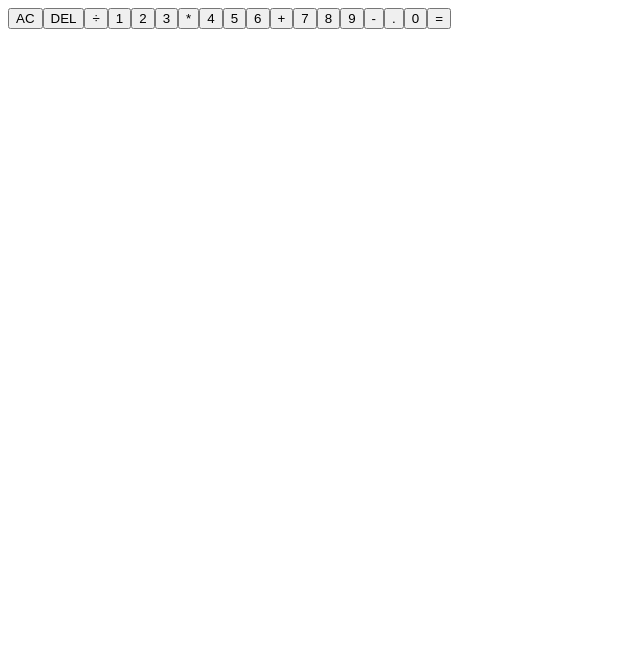
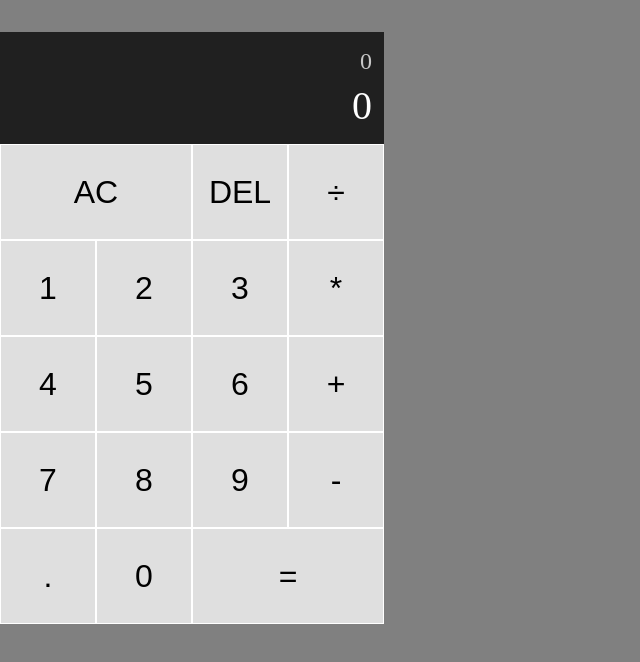
Before and after one commit to RussellShire/react-calculator, a React (Create React App) app: page / in a window 1280 px wide. Shown: the top 662 px of the page, without its empty margins (0-640 px from the left). Built offline with nearby package versions, Linux system fonts and the light colour scheme.

Commit message:
Add functionality

```diff
--- a/src/App.js
+++ b/src/App.js
@@ -1,27 +1,46 @@
+import "./styles.css";
+import { useState } from 'react';
+
 function App() {
+  const [calc, setCalc] = useState('');
+  const [result, setResult] = useState('');
+
+  const ops = ['÷', '*', '+', '-', '.'];
+
+  const updateCalc = value => {
+    if(
+      (ops.includes(value) && calc === '') ||
+      (ops.includes(value) && ops.includes(calc.slice(-1)))
+    ) {
+      return;
+    }
+    setCalc(calc + value)
+  }
+
   return (
     <div className='calculator-grid'>
       <div className="output">
-          <div className="previous-operand"></div>
-          <div className="current-operand"></div>
+          <div className="previous-operand">{ result || '0'}</div>
+          <div className="current-operand">{ calc || '0' }</div>
       </div>
       <button className="span-two">AC</button>
       <button>DEL</button>
-      <button>÷</button>
-      <button>1</button>
-      <button>2</button>
-      <button>3</button>
-      <button>*</button>
-      <button>4</button>
-      <button>5</button>
-      <button>6</button>
-      <button>+</button>
-      <button>7</button>
-      <button>8</button>
-      <button>9</button>
-      <button>-</button>
-      <button>.</button>
-      <button>0</button>
+      <button onClick={() => updateCalc('÷')}>÷</button>
+      <button onClick={() => updateCalc('1')}>1</button>
+      <button onClick={() => updateCalc('2')}>2</button>
+      <button onClick={() => updateCalc('3')}>3</button>
+      <button onClick={() => updateCalc('*')}>*</button>
+      <button onClick={() => updateCalc('4')}>4</button>
+      <button onClick={() => updateCalc('5')}>5</button>
+      <button onClick={() => updateCalc('6')}>6</button>
+      <button onClick={() => updateCalc('+')}>+</button>
+      <button onClick={() => updateCalc('7')}>7</button>
+      <button onClick={() => updateCalc('8')}>8</button>
+      <button onClick={() => updateCalc('9')}>9</button>
+      <button onClick={() => updateCalc('-')}>-</button>
+      <button onClick={() => updateCalc('.')}>.</button>
+      <button onClick={() => updateCalc('0')}>0</button>
+
       <button className="span-two">=</button>
     </div>
   )
```
